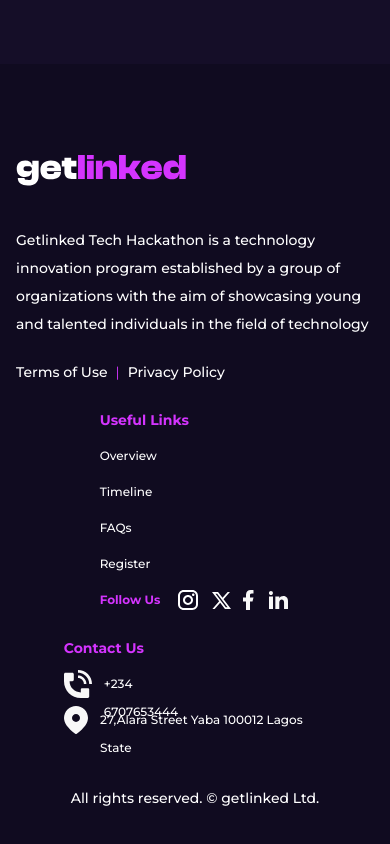
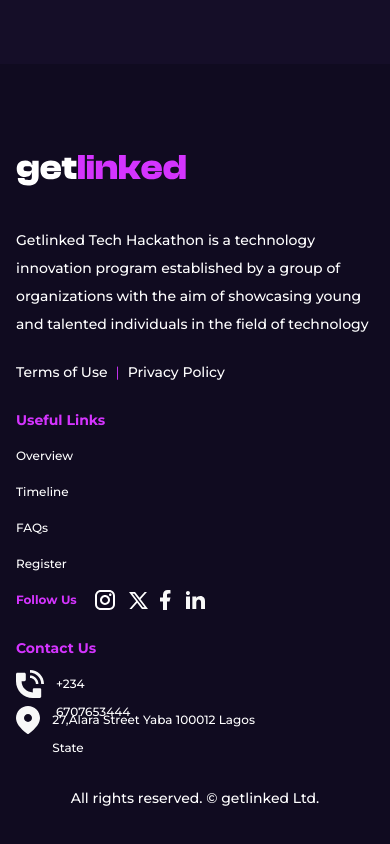
Before and after one commit to mack-code0/macaulay-getlinked, a React (Vite) app: page / in a window 390 px wide. Shown: the part 9532-10376 px from the top of the page. Built offline with nearby package versions, Linux system fonts and the light colour scheme.

Commit message:
First Commit

```diff
--- a/src/pages/Landing/components/Footer.tsx
+++ b/src/pages/Landing/components/Footer.tsx
@@ -27,7 +27,7 @@ const Footer = () => {
                 </div>
             </Col>
 
-            <Col className="tw-flex tw-justify-center" xs={24} md={7}>
+            <Col className="tw-flex md:tw-justify-center" xs={24} md={7}>
                 <div className="tw-space-y-2 tw-flex tw-flex-col">
                     <Paragraph className="!tw-text-violet !tw-font-bold">Useful Links</Paragraph>
                     <a href="" className="tw-w-fit"><Paragraph className="!tw-text-[12px] hover:!tw-text-violet !tw-text-white tw-font-[500]">Overview</Paragraph></a>
@@ -46,7 +46,7 @@ const Footer = () => {
                 </div>
             </Col>
 
-            <Col className="tw-flex tw-justify-center" xs={24} md={7}>
+            <Col className="tw-flex md:tw-justify-center" xs={24} md={7}>
                 <div className="tw-space-y-2 tw-flex tw-flex-col">
                     <Paragraph className="!tw-text-violet !tw-font-bold">Contact Us</Paragraph>
                     <a href="tel:+2346707653444" className="tw-flex tw-space-x-3 tw-w-fit">
```
